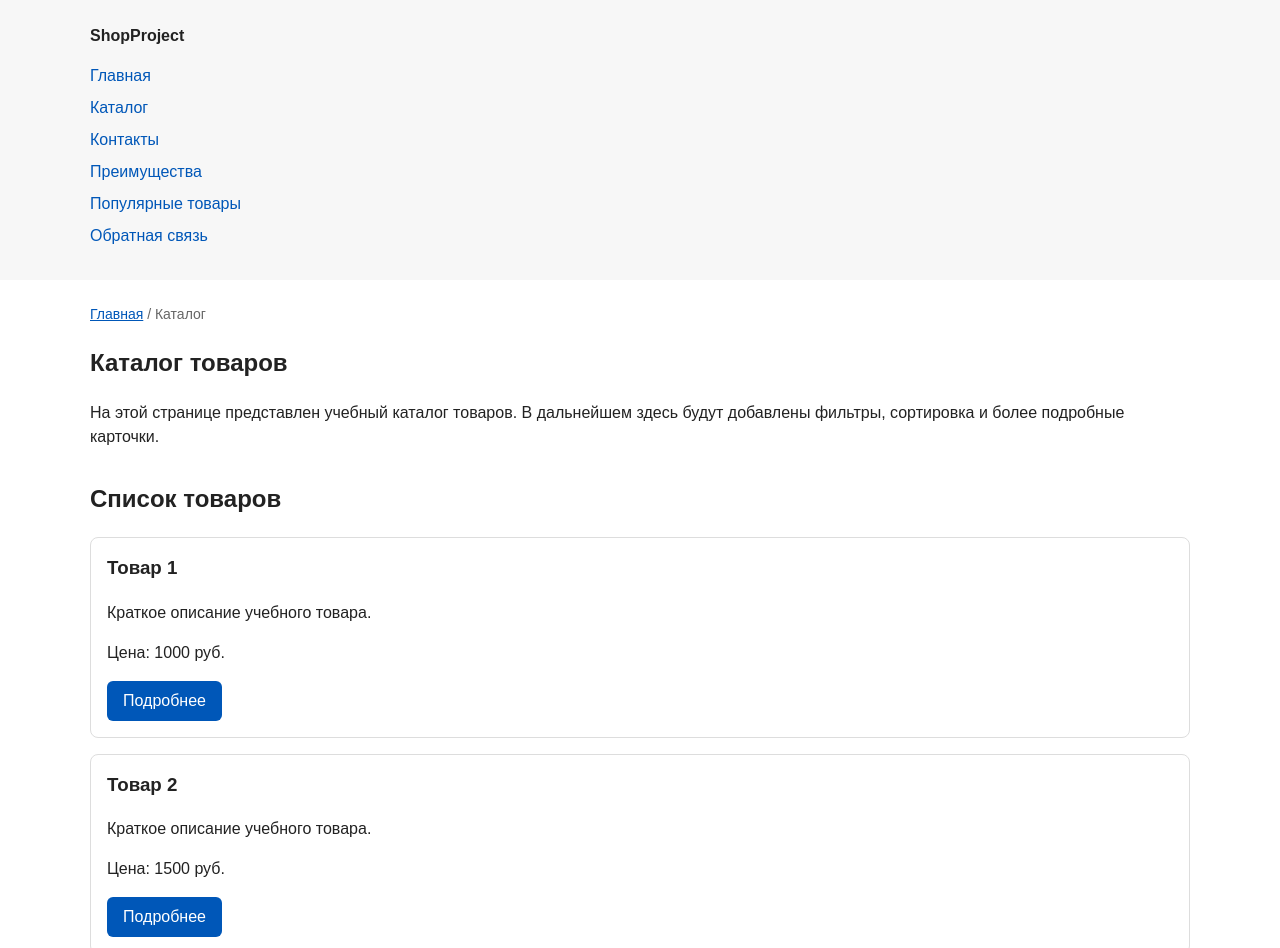
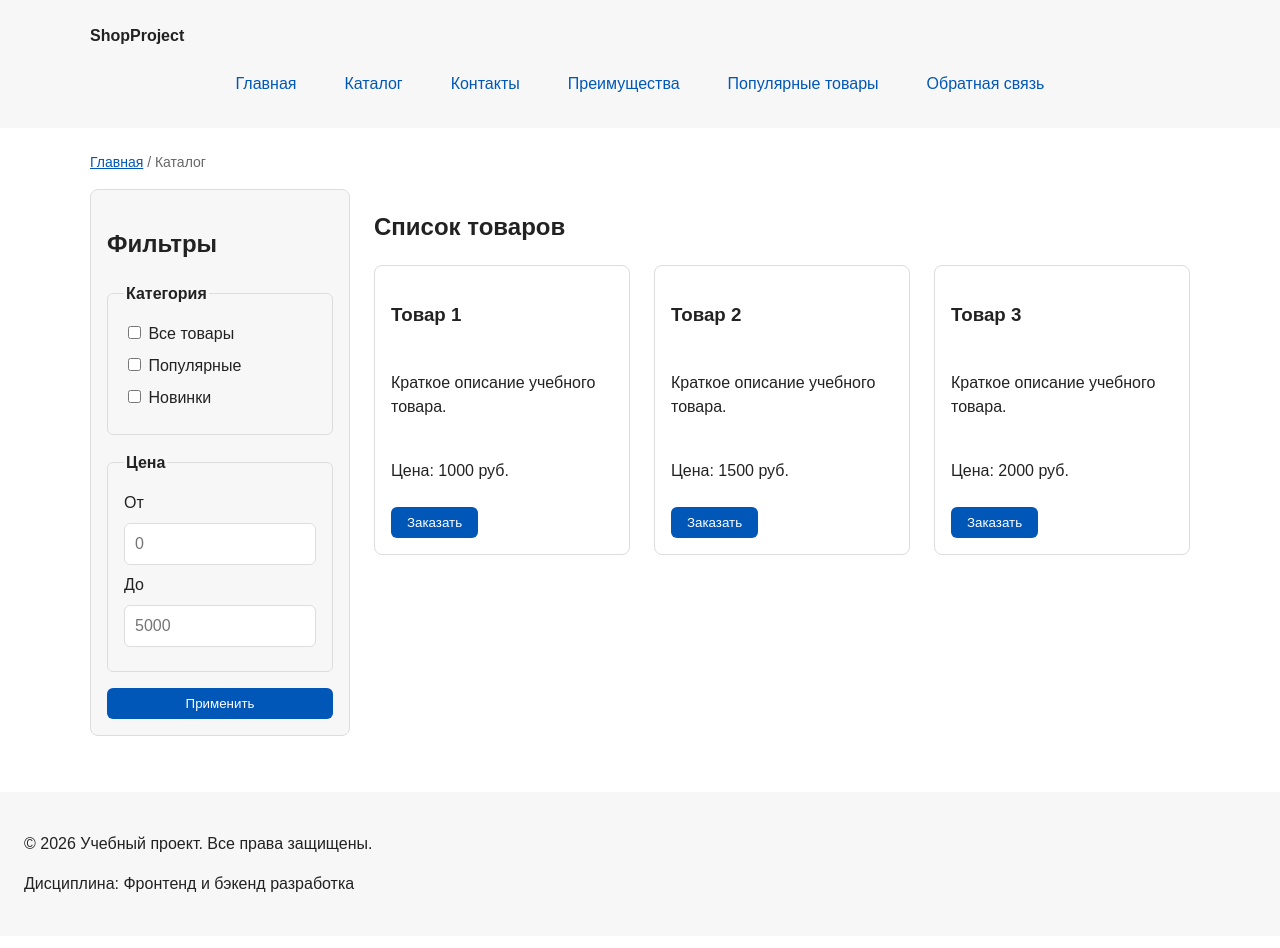
Before and after one commit to OikonoMike/kr1-html-css-shop, a plain HTML site: page catalog.html in a window 1280 px wide. Shown: the top 948 px of the page. Drawn offline with Linux system fonts and the light colour scheme.

Commit message:
feat: add flex navigation and grid catalog layout

```diff
--- a/catalog.html
+++ b/catalog.html
@@ -35,38 +35,50 @@
       <span>Каталог</span>
     </nav>
 
-    <section class="section">
-      <h1>Каталог товаров</h1>
-      <p>
-        На этой странице представлен учебный каталог товаров.
-        В дальнейшем здесь будут добавлены фильтры, сортировка и более
-        подробные карточки.
-      </p>
-    </section>
+    <section class="catalog-layout">
+      <aside class="catalog-filters">
+        <h2>Фильтры</h2>
+        <form class="filters-form" action="#" method="get">
+          <fieldset>
+            <legend>Категория</legend>
+            <label><input type="checkbox" name="category" value="all"> Все товары</label>
+            <label><input type="checkbox" name="category" value="popular"> Популярные</label>
+            <label><input type="checkbox" name="category" value="new"> Новинки</label>
+          </fieldset>
+          <fieldset>
+            <legend>Цена</legend>
+            <label for="price-from">От</label>
+            <input id="price-from" name="price-from" type="number" min="0" placeholder="0">
+            <label for="price-to">До</label>
+            <input id="price-to" name="price-to" type="number" min="0" placeholder="5000">
+          </fieldset>
+          <button class="button" type="submit">Применить</button>
+        </form>
+      </aside>
 
-    <section class="section">
+      <section class="catalog-products">
         <h2>Список товаров</h2>
-
+        <div class="products-grid">
           <article class="product-card">
             <h3>Товар 1</h3>
             <p>Краткое описание учебного товара.</p>
             <p>Цена: 1000 руб.</p>
-        <a class="button" href="index.html#popular">Подробнее</a>
+            <button class="button product-card__button" type="button" data-product="Товар 1">Заказать</button>
           </article>
-
           <article class="product-card">
             <h3>Товар 2</h3>
             <p>Краткое описание учебного товара.</p>
             <p>Цена: 1500 руб.</p>
-        <a class="button" href="index.html#popular">Подробнее</a>
+            <button class="button product-card__button" type="button" data-product="Товар 2">Заказать</button>
           </article>
-
           <article class="product-card">
             <h3>Товар 3</h3>
             <p>Краткое описание учебного товара.</p>
             <p>Цена: 2000 руб.</p>
-        <a class="button" href="index.html#popular">Подробнее</a>
+            <button class="button product-card__button" type="button" data-product="Товар 3">Заказать</button>
           </article>
+        </div>
+      </section>
     </section>
   </main>
 
--- a/css/style.css
+++ b/css/style.css
@@ -80,22 +80,9 @@ a:focus-visible {
   outline-offset: 3px;
 }
 
-section {
-  margin-bottom: 24px;
-}
-
-section h2 {
-  margin-top: 0;
-}
-
 .site-header {
   max-width: 1100px;
   margin: 0 auto;
-}
-
-.hero, .section, .aside-info {
-  max-width: 1100px;
-  margin: 0 auto 32px;
 }
 
 .site-logo {
@@ -105,23 +92,29 @@ section h2 {
 }
 
 .site-nav__list {
+  display: flex;
+  flex-wrap: wrap;
+  justify-content: center;
+  align-items: center;
+  gap: var(--space-md);
   padding: 0;
-  margin: 16px 0 0;
+  margin: var(--space-md) 0 0;
   list-style: none;
 }
 
-.site-nav__list li {
-  margin-bottom: 8px;
-}
-
 .site-nav__list a {
-  color: #0057b8;
+  display: inline-block;
+  padding: var(--space-sm) var(--space-md);
+  color: var(--color-primary);
   text-decoration: none;
+  border-radius: var(--radius-sm);
 }
 
 .site-nav__list a:hover {
-  text-decoration: underline;
+  color: var(--color-white);
+  background-color: var(--color-primary);
 }
+
 
 /* ===============================
    4. Компоненты страницы
@@ -141,22 +134,6 @@ section h2 {
 }
 
 .section h2 {
-  margin-top: 0;
-}
-
-.product-card {
-  margin-bottom: var(--space-md);
-  padding: var(--space-md);
-  border: 1px solid var(--color-border);
-  border-radius: var(--radius-md);
-  background-color: var(--color-bg);
-}
-
-.product-card:hover {
-  border-color: var(--color-primary);
-}
-
-.product-card h3 {
   margin-top: 0;
 }
 
@@ -324,3 +301,76 @@ html {
   outline: 2px dashed var(--color-primary);
   outline-offset: 4px;
 }
+
+.products-grid {
+  display: grid;
+  grid-template-columns: repeat(3, 1fr);
+  gap: var(--space-lg);
+}
+
+.product-card {
+  display: flex;
+  flex-direction: column;
+  gap: var(--space-sm);
+  margin-bottom: 0;
+  padding: var(--space-md);
+  border: 1px solid var(--color-border);
+  border-radius: var(--radius-md);
+  background-color: var(--color-bg);
+}
+
+.product-card .button {
+  margin-top: auto;
+  align-self: flex-start;
+}
+
+.catalog-layout {
+  max-width: var(--container-width);
+  margin: 0 auto var(--space-xl);
+  display: grid;
+  grid-template-columns: 260px 1fr;
+  grid-template-areas: "filters products";
+  gap: var(--space-lg);
+}
+
+.catalog-filters {
+  grid-area: filters;
+  padding: var(--space-md);
+  border: 1px solid var(--color-border);
+  border-radius: var(--radius-md);
+  background-color: var(--color-surface);
+}
+
+.catalog-products {
+  grid-area: products;
+}
+
+.filters-form {
+  display: grid;
+  gap: var(--space-md);
+}
+
+.filters-form fieldset {
+  margin: 0;
+  padding: var(--space-md);
+  border: 1px solid var(--color-border);
+  border-radius: var(--radius-sm);
+}
+
+.filters-form legend {
+  font-weight: 700;
+}
+
+.filters-form label {
+  display: block;
+  margin-bottom: var(--space-sm);
+}
+
+.filters-form input[type="number"] {
+  width: 100%;
+  padding: 8px 10px;
+  border: 1px solid var(--color-border);
+  border-radius: var(--radius-sm);
+  font: inherit;
+  margin-bottom: 8px;
+}
```
Also changed, not shown: index.html (+5 -12 lines), 1 other file. Lines whose indentation alone changed are shown as unchanged.
